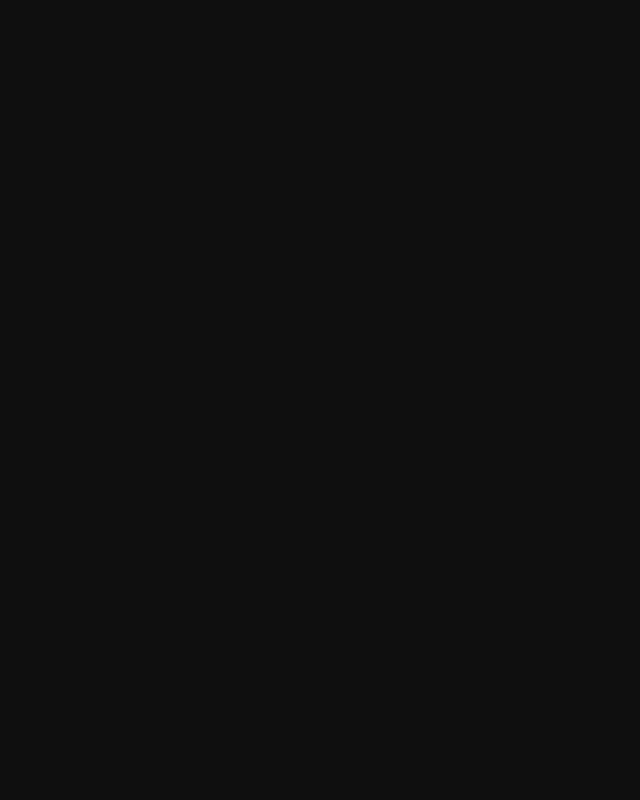
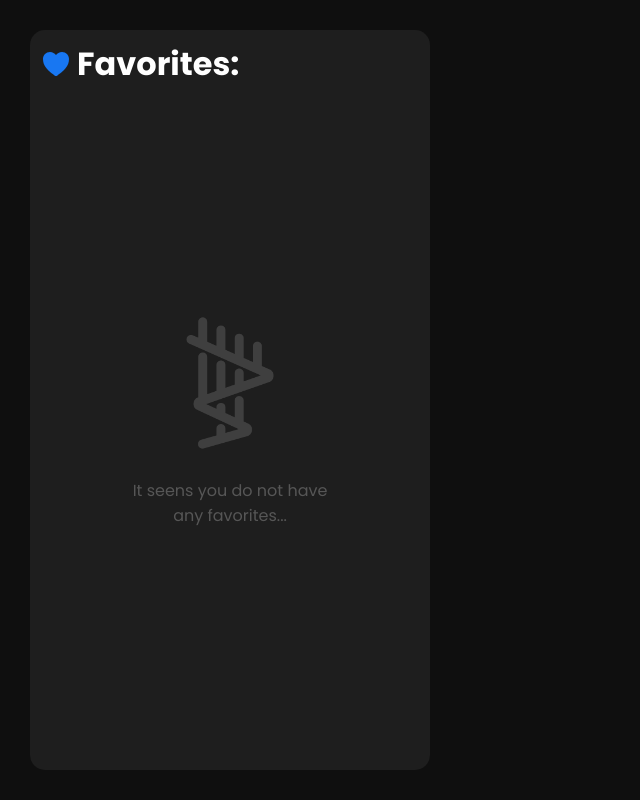
Before and after one commit to Joa0Gustav0/SomeProjects, a React (Create React App) app in the folder personal-projects/find-artists-app/: page / in a window 1280 px wide. Shown: the whole page, without its empty margins (0-640 px from the left). Built offline with nearby package versions, Linux system fonts and the light colour scheme; the HTML template or start-up script is replaced by a standard one.

Commit message:
🏗 Creating Favorites Container | Aurora

```diff
--- a/personal-projects/find-artists-app/public/index.html
+++ b/personal-projects/find-artists-app/public/index.html
@@ -39,5 +39,7 @@
       To begin the development, run `npm start` or `yarn start`.
       To create a production bundle, use `npm run build` or `yarn build`.
     -->
+    <script type="module" src="https://unpkg.com/ionicons@7.1.0/dist/ionicons/ionicons.esm.js"></script>
+    <script nomodule src="https://unpkg.com/ionicons@7.1.0/dist/ionicons/ionicons.js"></script>
   </body>
 </html>
--- /dev/null
+++ b/personal-projects/find-artists-app/src/components/FavoritesContainer.jsx
@@ -0,0 +1,15 @@
+import whiteLogo from '../media/aurora-logo-white.png'
+import styles from './styles/FavoritesContainer.module.css'
+
+export default function FavoritesContainer(){
+    return (
+        <div className={styles.favcontainer}>
+            <h1 className={styles.favTitle}><ion-icon name="heart"></ion-icon>Favorites:</h1>
+            <div className={`favoritesList ${styles.favList}`}>
+                <img className={styles.nofavImage} src={whiteLogo} alt="aurora-logo"/>
+                <h1 className={styles.nofavText}>It seens you do not have
+any favorites...</h1>
+            </div>
+        </div>
+    )
+}
--- a/personal-projects/find-artists-app/src/components/Finder.jsx
+++ b/personal-projects/find-artists-app/src/components/Finder.jsx
@@ -1,7 +1,10 @@
+import FavoritesContainer from './FavoritesContainer'
+import styles from './styles/Finder.module.css'
+
 export default function Finder(){
     return (
         <main>
-
+            <FavoritesContainer />
         </main>
     )
 }
--- /dev/null
+++ b/personal-projects/find-artists-app/src/components/styles/FavoritesContainer.module.css
@@ -0,0 +1,44 @@
+.favcontainer{
+    width: 100%;
+    padding: 10px;
+    max-width: 400px;
+    border-radius: 15px;
+    height: calc(100vh - 60px);
+    background-color: rgb(30, 30, 30);
+}
+.favTitle{
+    display: flex;
+    flex-direction: row;
+    align-items: center;
+    justify-content: flex-start;
+
+    gap: 5px;
+    color: white;
+}
+.favTitle > ion-icon{
+    color: #1877f2;
+}
+
+.favList{
+    display: flex;
+    flex-wrap: nowrap;
+    align-items: center;
+    flex-direction: column;
+    justify-content: center;
+
+    width: 100%;
+    height: calc(100% - 60px);
+}
+
+.nofavImage{
+    width: 150px;
+    opacity: 0.15;
+    margin-bottom: 20px;
+}
+.nofavText{
+    font-size: 1em;
+    font-weight: 400;
+    width: 200px;
+    color: rgba(255, 255, 255, 0.25);
+    text-align: center;
+}
--- /dev/null
+++ b/personal-projects/find-artists-app/src/components/styles/Finder.module.css
@@ -0,0 +1,9 @@
+main {
+    position: absolute;
+    top: 0;
+    left: 0;
+
+    width: 100%;
+    padding: 30px;
+    min-height: 100vh;
+}
```
Also changed, not shown: personal-projects/find-artists-app/src/media/aurora-logo-white.png (added).
